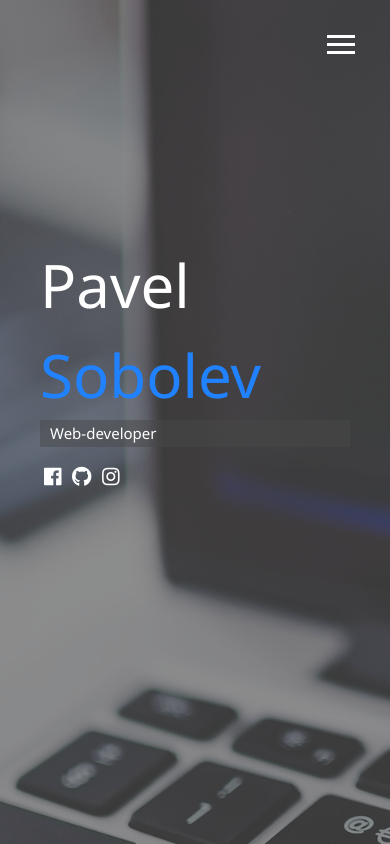
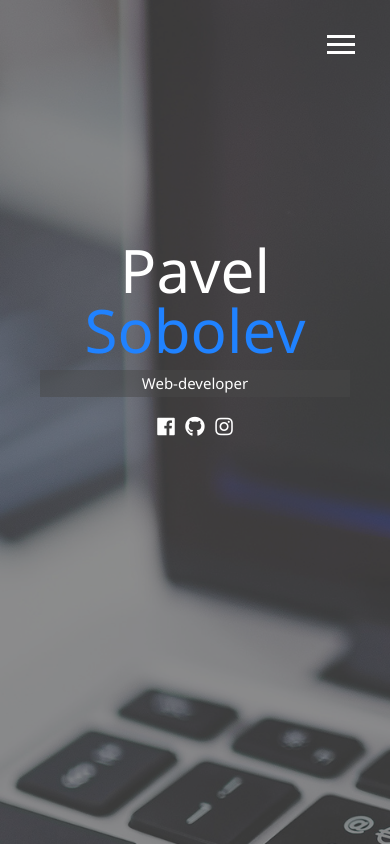
Before and after one commit to pavelsobolev1991/modern_portfolio, a website: page dist/index.html in a window 390 px wide. Drawn offline with Linux system fonts and the light colour scheme.

Commit message:
Added media querie and made menu overlay responsive

```diff
--- a/scss/_config.scss
+++ b/scss/_config.scss
@@ -27,3 +27,27 @@ $home-image: url(../img/image.jpg);
     }
   }
 }
+//Media Query Mixins
+@mixin mediaSm {
+  @media screen and (max-width: 500px) {
+    @content;
+  }
+}
+
+@mixin mediaMd {
+  @media screen and (max-width: 768px) {
+    @content;
+  }
+}
+
+@mixin mediaLg {
+  @media screen and (min-width: 769px) and (max-width: 1170px) {
+    @content;
+  }
+}
+
+@mixin mediaXl {
+  @media screen and (min-width: 1171px) {
+    @content;
+  }
+}
--- /dev/null
+++ b/scss/_mobile.scss
@@ -0,0 +1,55 @@
+// Widescreens
+@include mediaSm {
+  main#home h1 {
+    margin-top: 10vh;
+  }
+}
+
+// Desktops & Laptops
+@include mediaMd {
+  main {
+    align-items: center;
+    text-align: center;
+  }
+
+  .lg-heading {
+    line-height: 1;
+    margin-bottom: 1rem;
+  }
+
+  ul.menu-nav,
+  div.menu-branding {
+    float: none;
+    width: 100%;
+    min-height: 0;
+
+    &.show {
+      transform: translate3d(0, 0, 0);
+    }
+  }
+
+  .menu-nav {
+    height: 75vh;
+    transform: translate3d(-100%, 0, 0);
+    font-size: 24px;
+  }
+
+  .menu-branding {
+    height: 25vh;
+    transform: translate3d(100%, 0, 0);
+
+    .portrait {
+      background: url("../img/photo2.jpg");
+      width: 150px;
+      height: 150px;
+    }
+  }
+}
+
+// Tablets & Small Laptops
+@include mediaLg {
+}
+
+// Smartphones
+@include mediaXl {
+}
--- a/scss/main.scss
+++ b/scss/main.scss
@@ -1,5 +1,6 @@
 @import "_config";
 @import "_menu";
+@import "_mobile";
 
 html {
   font-size: 10px;
```
Also changed, not shown: dist/css/main.css, dist/img/photo2.jpg (added).
